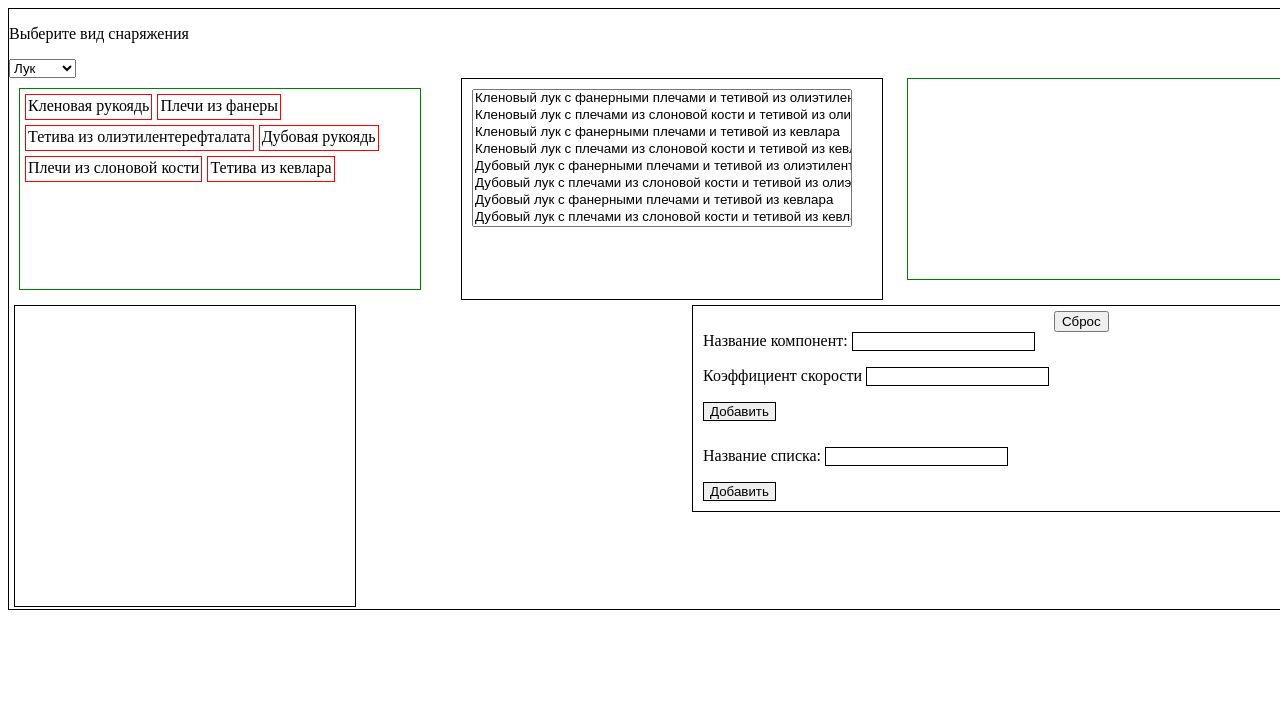
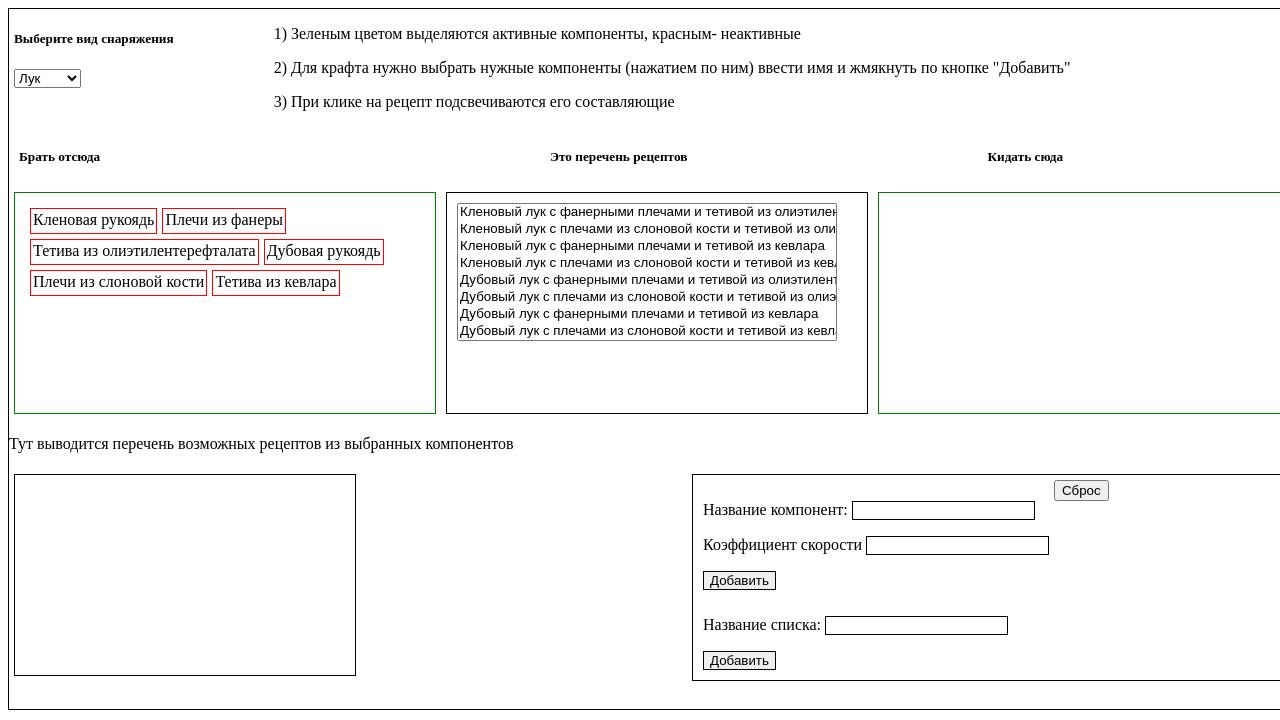
Before and after one commit to xxxsergiyxxx/TasksAndersen, a plain HTML site: page index.html in a window 1280 px wide. Shown: the top 720 px of the page. Drawn offline with Linux system fonts and the light colour scheme.

Commit message:
update html

```diff
--- a/css/style.css
+++ b/css/style.css
@@ -1,19 +1,19 @@
 #all_container
 {
 	width:1300px;
-	min-height:600px;
+	min-height:700px;
 	margin:auto;
 	border:1px solid black;
 }
 #container_components
 {
 	width:400px;
-	margin-left:10px;
-	margin-top:10px;
+	padding:10px;
 	position:relative;
 	float:left;
 	border:1px solid green;
 	min-height:200px;
+	margin:5px;
 }
 #header
 {
@@ -37,15 +37,17 @@
 	min-height:200px;
 	padding:10px;
 	border:1px solid black;
-	margin-left:40px;
+	margin:5px;
 }
 #constract_container
 {
 	width:400px;
 	position:relative;
-	float:right;
+	float:left;
 	border: 1px solid green;
 	min-height:200px;
+	padding:10px;
+	margin:5px;
 }
 #show_recept
 {
@@ -60,7 +62,14 @@
 	margin:5px;
 	border: 1px solid black;
 	min-width:300px;
-	min-height:300px;
+	min-height:200px;
+}
+#header_component
+{
+	width:1200px;
+	position:relative;
+	float:left;
+	padding-left:10px;
 }
 #left_column2
 {
--- a/index.html
+++ b/index.html
@@ -7,13 +7,25 @@
 	</head>
 	<body>
 		<div id="all_container">
-			<p>Выберите вид снаряжения</p>
+		<div style="position:relative; float:left; width:auto;margin-left:5px;">
+			<h5>Выберите вид снаряжения</h5>
 			<select id="select_equip">
 				<disabled>Выберите снаряжение</disabled>
 				<option class="change">Лук</option>
 				<option class="change">Кираса</option>
 			</select>
+		</div>
+		<div style="position:relative; float:left;margin-left:100px; width:auto;">
+			<p>1) Зеленым цветом выделяются активные компоненты, красным- неактивные</p>
+			<p>2) Для крафта нужно выбрать нужные компоненты (нажатием по ним) ввести имя и жмякнуть по кнопке "Добавить"</p>
+			<p>3) При клике на рецепт подсвечиваются его составляющие</p>
+		</div>
 			<div id="header">
+				<div id="header_component">
+					<h5 style="display:block;float:left;position:relative;">Брать отсюда</h5>
+					<h5 style="display:block;float:left;left:450px;position:relative;">Это перечень рецептов</h5>
+					<h5 style="display:block;float:left;left:750px;position:relative;">Кидать сюда</h5>
+				</div>
 				<div id="container_components">
 				</div>
 				<div id="all_recepts">
@@ -26,6 +38,7 @@
 			</div>
 			<div id="footer">
 				<div id="left_column 2">
+				<p>Тут выводится перечень возможных рецептов из выбранных компонентов</p>
 					<ul id="available_recepts">
 					</ul>
 				</div>
```
